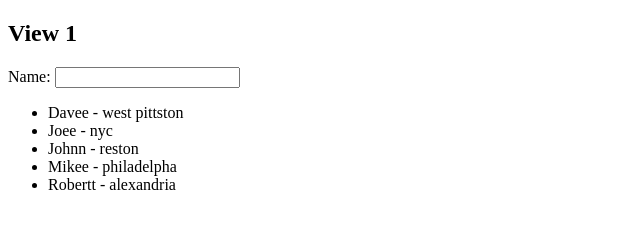
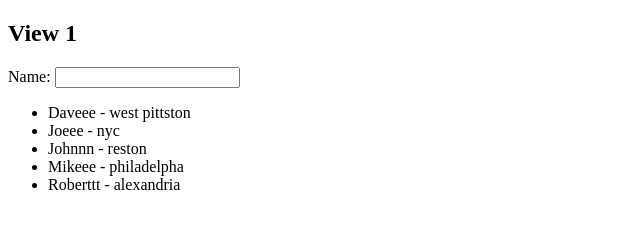
Before and after one commit to robertmirro/angular-sandbox, a website: page angular-in-60ish-minutes/sandbox/factory-1.html in a window 1280 px wide. Shown: the top 225 px of the page, 0-640 px from the left. Drawn offline with Linux system fonts and the light colour scheme.

Commit message:
duplicate factory functionality via a service, inject service into controller

```diff
--- a/angular-in-60ish-minutes/sandbox/factory-1.html
+++ b/angular-in-60ish-minutes/sandbox/factory-1.html
@@ -43,7 +43,10 @@
                 });
             });
 
-            app.factory( 'CustomerFactory' , function() {
+            app.factory( 'CustomerFactory' , function( /* $http */ ) {
+                // could dynamically inject $http into factory then use get/post/etc to retrieve data from RESTful api
+                // console.dir( $http );
+
                 var factory = {}
                     customers = [
                         { name : 'Robertt' , city : 'Alexandria' } ,
@@ -54,15 +57,32 @@
                     ];
 
                 factory.getCustomers = function getCust() {
-                    return customers;  // can NOT use this.customers
+                    return customers;  // can NOT use this.customers in a factory
                 };
 
                 return factory;
             });
 
+            // using a service instead of a factory, simulate factory logic above
+            // NOTE: anonymous function is the object, think of it as "new function()"
+            app.service( 'CustomerService' , function() {
+                var customers = [
+                        { name : 'Roberttt' , city : 'Alexandria' } ,
+                        { name : 'Daveee' , city : 'West Pittston' } ,
+                        { name : 'Johnnn' , city : 'Reston' } ,
+                        { name : 'Mikeee' , city : 'Philadelpha' } ,
+                        { name : 'Joeee' , city : 'NYC' }
+                    ];
+
+                this.getCustomers = function getCust() {
+                    return customers;  // can NOT use this.customers in a factory
+                };
+            });
+
+
             // an alternate syntax to define controller(s)
-            app.controller( 'CustomerController' , function( $scope , CustomerFactory ) {
-                $scope.customers = CustomerFactory.getCustomers();
+            app.controller( 'CustomerController' , function( $scope , /*CustomerFactory*/ CustomerService ) {
+                $scope.customers = /*CustomerFactory.getCustomers()*/ CustomerService.getCustomers();
 
                 // console.dir( CustomerFactory );
 
```
